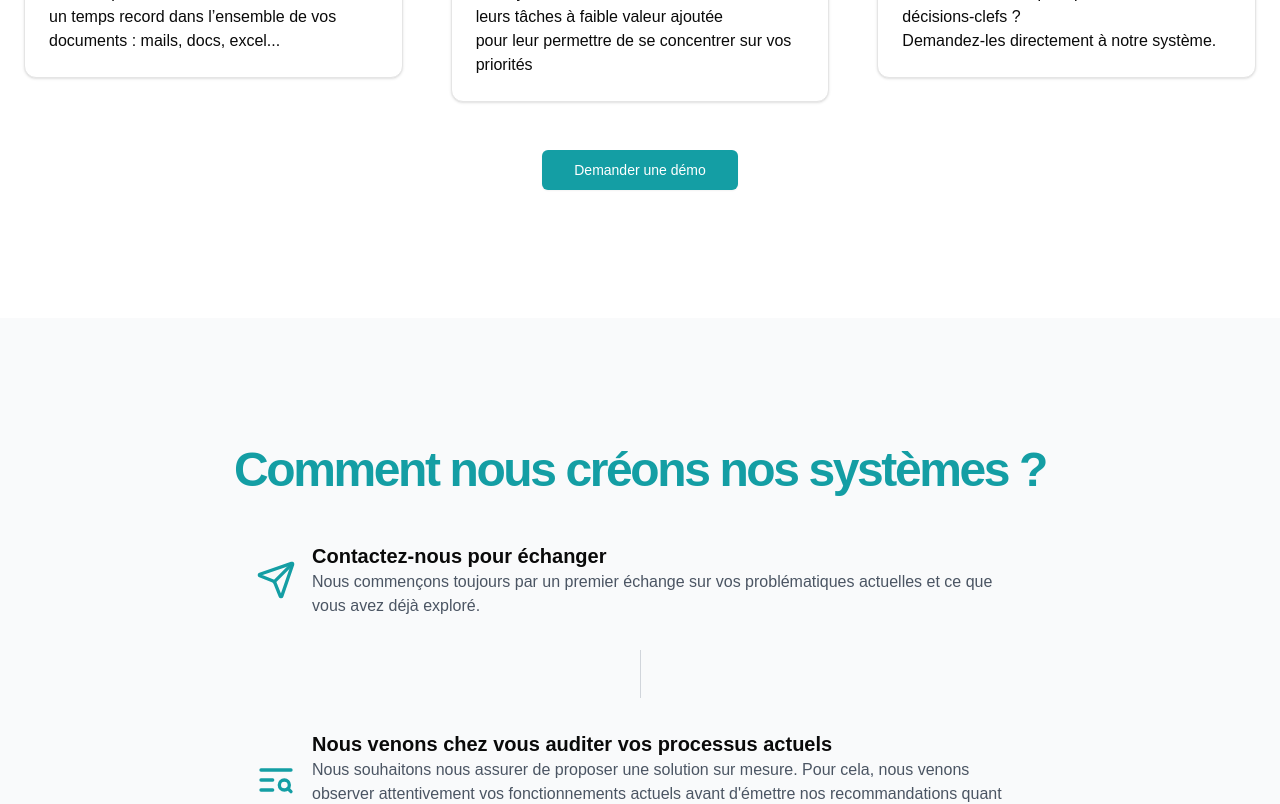
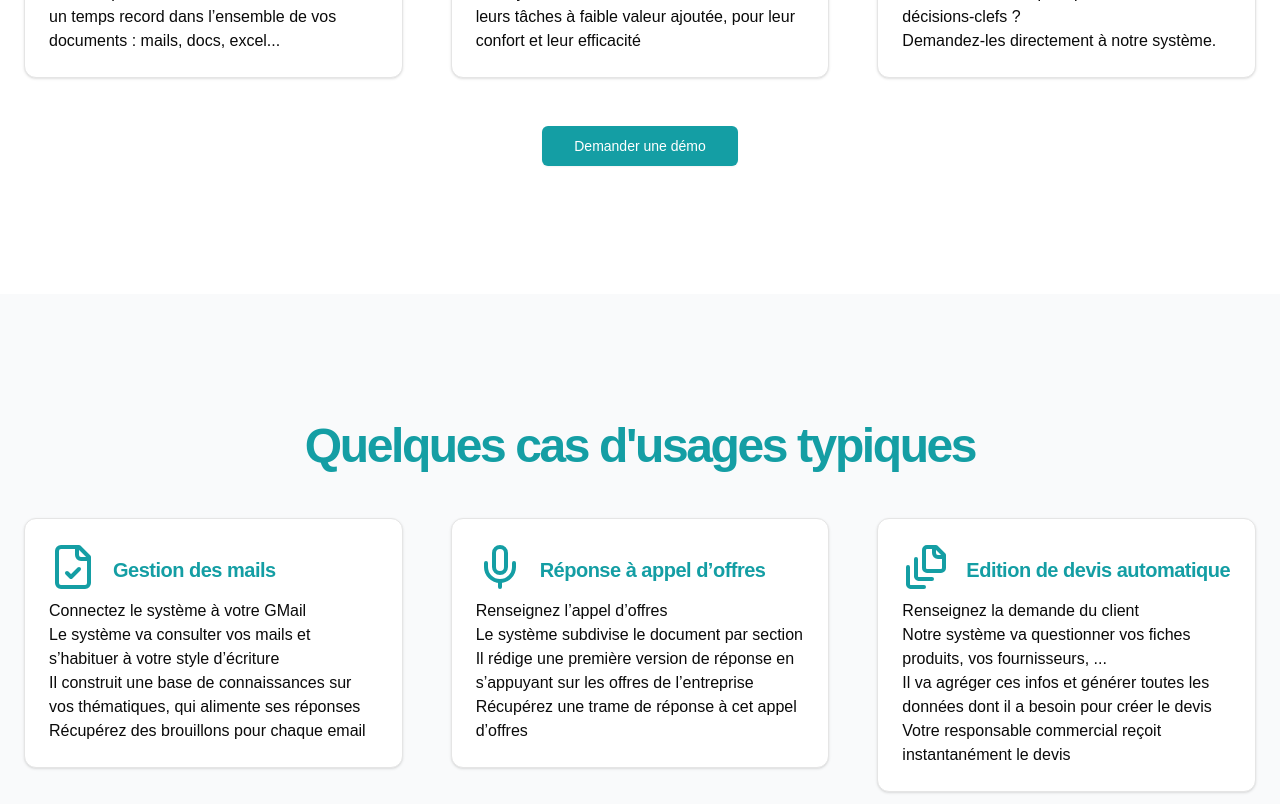
Before and after one commit to MaximeDde/autoscript-lp, a Next.js app: page / in a window 1280 px wide. Shown: the part 1560-2364 px from the top of the page. Built offline with nearby package versions, Linux system fonts and the light colour scheme.

Commit message:
Changement d'icônes

```diff
--- a/components/landing-page.tsx
+++ b/components/landing-page.tsx
@@ -182,8 +182,7 @@ export function LandingPage() {
                     <CardTitle className="text-[#149ea4] text-xl">Gagnez du temps sur les tâches répétitives</CardTitle>
                   </CardHeader>
                   <CardContent>
-                    <p>Nos systèmes libèrent vos collaborateurs de leurs tâches à faible valeur ajoutée</p>
-                    <p>pour leur permettre de se concentrer sur vos priorités</p>
+                    <p>Nos systèmes libèrent vos collaborateurs de leurs tâches à faible valeur ajoutée, pour leur confort et leur efficacité</p>
                   </CardContent>
                 </Card>
               </motion.div>
@@ -202,6 +201,100 @@ export function LandingPage() {
                   <CardContent>
                     <p>Besoin d’éléments pour prendre des décisions-clefs ?</p>
                     <p>Demandez-les directement à notre système.</p>
+                  </CardContent>
+                </Card>
+              </motion.div>
+            </div>
+            <motion.div className="space-x-4 text-center mt-12">
+              <Button
+                variant="secondary"
+                size="lg"
+                as="a"
+                href="https://calendly.com/contact-autoscript/decouverte-d-autoscript"
+                target="_blank"
+                rel="noopener noreferrer"
+                className="bg-[#149ea4] text-white hover:bg-[#1ac7ce] transition-colors duration-300"
+              >
+                Demander une démo
+              </Button>
+            </motion.div>
+          </div>
+        </section>
+
+        {/* Usecases Section */}
+        <section id="usecases" className="w-full py-12 md:py-24 lg:py-32 bg-gray-50">
+          <div className="container mx-auto px-4 md:px-6">
+            <motion.h2
+              className="text-3xl font-bold tracking-tighter sm:text-5xl text-center mb-12"
+              style={{ color: '#149ea4' }}
+              initial="hidden"
+              whileInView="visible"
+              viewport={{ once: true }}
+              variants={fadeInUp}
+              custom={0}
+            >
+              Quelques cas d'usages typiques
+            </motion.h2>
+            <div className="grid gap-6 lg:grid-cols-3 lg:gap-12">
+              {/* Usecase Cards */}
+              <motion.div
+                initial="hidden"
+                whileInView="visible"
+                viewport={{ once: true }}
+                variants={fadeInUp}
+                custom={1}
+              >
+                <Card>
+                  <CardHeader className="flex flex-row items-center space-x-4 pb-2">
+                    <FileCheck className="w-12 h-12" style={{ color: '#149ea4' }} />
+                    <CardTitle className="text-[#149ea4] text-xl">Gestion des mails</CardTitle>
+                  </CardHeader>
+                  <CardContent>
+                    <p>Connectez le système à votre GMail</p>
+                    <p>Le système va consulter vos mails et s’habituer à votre style d’écriture</p>
+                    <p>Il construit une base de connaissances sur vos thématiques, qui alimente ses réponses</p>
+                    <p>Récupérez des brouillons pour chaque email</p>
+                  </CardContent>
+                </Card>
+              </motion.div>
+              <motion.div
+                initial="hidden"
+                whileInView="visible"
+                viewport={{ once: true }}
+                variants={fadeInUp}
+                custom={2}
+              >
+                <Card>
+                  <CardHeader className="flex flex-row items-center space-x-4 pb-2">
+                    <Mic className="w-12 h-12" style={{ color: '#149ea4' }} />
+                    <CardTitle className="text-[#149ea4] text-xl">Réponse à appel d’offres</CardTitle>
+                  </CardHeader>
+                  <CardContent>
+                    <p>Renseignez l’appel d’offres</p>
+                    <p>Le système subdivise le document par section</p>
+                    <p>Il rédige une première version de réponse en s’appuyant sur les offres de l’entreprise</p>
+                    <p>Récupérez une trame de réponse à cet appel d’offres</p>
+                  </CardContent>
+                </Card>
+              </motion.div>
+              <motion.div
+                initial="
+                hidden"
+                whileInView="visible"
+                viewport={{ once: true }}
+                variants={fadeInUp}
+                custom={3}
+              >
+                <Card>
+                  <CardHeader className="flex flex-row items-center space-x-4 pb-2">
+                    <FileStack className="w-12 h-12" style={{ color: '#149ea4' }} />
+                    <CardTitle className="text-[#149ea4] text-xl">Edition de devis automatique</CardTitle>
+                  </CardHeader>
+                  <CardContent>
+                    <p>Renseignez la demande du client</p>
+                    <p>Notre système va questionner vos fiches produits, vos fournisseurs, ...</p>
+                    <p>Il va agréger ces infos et générer toutes les données dont il a besoin pour créer le devis</p>
+                    <p>Votre responsable commercial reçoit instantanément le devis</p>
                   </CardContent>
                 </Card>
               </motion.div>
```
